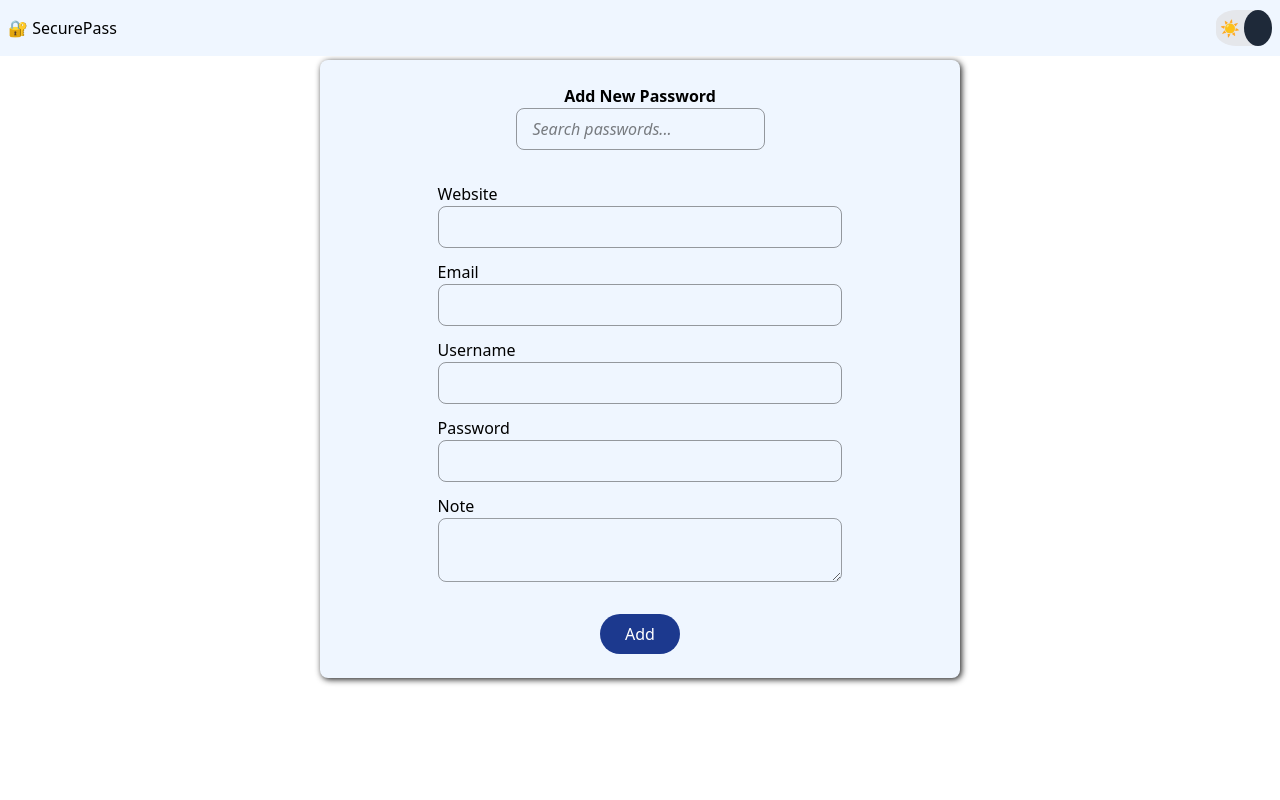
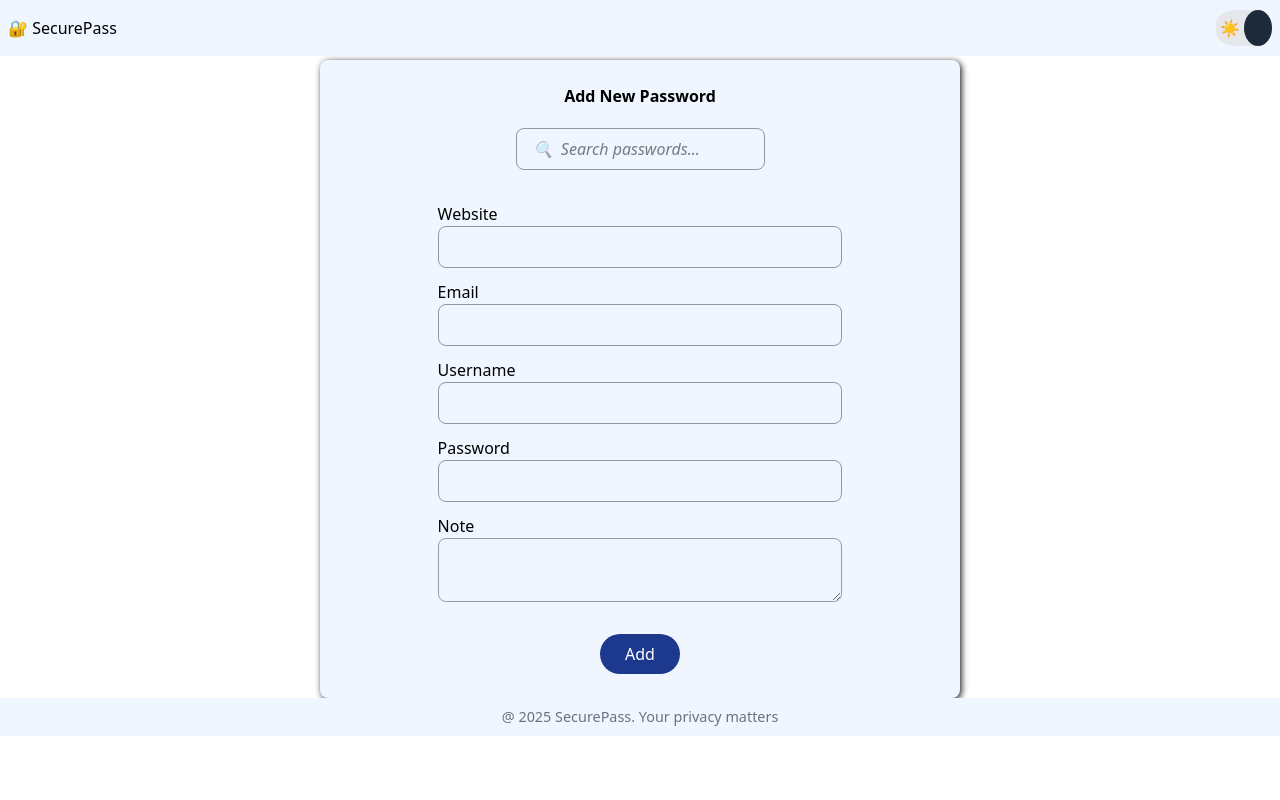
Before and after one commit to warlordtm/SecurePass, a React (Vite) app: page / in a window 1280 px wide. Both pictures are taken after typing "Sample123", "Sample" into the empty fields and a click on the button "LOCK". Shown: the top 800 px of the page. Built offline with nearby package versions, Linux system fonts and the light colour scheme.

Commit message:
Fix UI design

```diff
--- a/src/components/App.tsx
+++ b/src/components/App.tsx
@@ -9,7 +9,6 @@ function App() {
     <main className='main-section'>
       <Header/>
       <PasswordForm/>
-      <Footer/>
     </main>
   )
 }
--- a/src/components/MasterPasswordPrompt.tsx
+++ b/src/components/MasterPasswordPrompt.tsx
@@ -31,6 +31,7 @@ function MasterPasswordPrompt({ onSubmit }: Props) {
   }
 
   return (
+    <>
       <div className="master-password-prompt">
         {!localStorage.getItem("card") ? <h2>CREATE MASTER PASSWORD</h2> : <h2>ENTER MASTER PASSWORD</h2>}
         <form onSubmit={handleSubmit}>
@@ -74,6 +75,7 @@ function MasterPasswordPrompt({ onSubmit }: Props) {
         - reset password -
         </button>}
       </div>
+    </>
   )
 }
 
--- a/src/components/PasswordForm.tsx
+++ b/src/components/PasswordForm.tsx
@@ -3,6 +3,7 @@ import { useState, useEffect } from "react"
 import "../styles/PasswordForm.css"
 import CryptoJS from "crypto-js"
 import MasterPasswordPrompt from "./MasterPasswordPrompt"
+import Footer from "./Footer"
 
 type formData = {
   website?: string
@@ -111,10 +112,10 @@ function PasswordForm() {
       <section className="password-form-section">
         <h2>{editIndex !== null ? "Edit Password" : "Add New Password"}</h2>
 
-        {/* 🔍 Search Filter */}
+        {/*  Search Filter */}
         <input
           type="text"
-          placeholder="Search passwords..."
+          placeholder="🔍  Search passwords..."
           value={searchTerm}
           onChange={e => setSearchTerm(e.target.value)}
           className="input search-input"
@@ -180,6 +181,7 @@ function PasswordForm() {
       </section>
 
       <>{getCard}</>
+      <Footer/>
     </>
   )
 }
--- a/src/styles/Footer.css
+++ b/src/styles/Footer.css
@@ -2,7 +2,7 @@
 @custom-variant dark (&:where(.dark, .dark *));
 
 .footer-section{
-  @apply w-full p-2 text-center absolute bg-blue-50 -bottom-100 dark:bg-stone-900
+  @apply w-full p-2 text-center  bg-blue-50 bottom-0 dark:bg-stone-900
 }
 
 .footer-section p{
--- a/src/styles/MasterPasswordPrompt.css
+++ b/src/styles/MasterPasswordPrompt.css
@@ -5,7 +5,7 @@
 {
   @apply bg-blue-50 mt-21 flex flex-col justify-center w-[85%] items-center py-4 rounded-lg
 
-  dark:bg-stone-900
+  dark:bg-stone-900 mb-50
 
   sm:w-[50%] sm:mt-15
 }
--- a/src/styles/PasswordCard.css
+++ b/src/styles/PasswordCard.css
@@ -2,7 +2,7 @@
 @custom-variant dark (&:where(.dark, .dark *));
 
 .password-card-section{
-   @apply flex w-[90%] p-4 justify-between items-center rounded-lg mt-8 bg-blue-50
+   @apply flex w-[90%] p-4 justify-between items-center rounded-lg my-8 bg-blue-50
    dark:bg-stone-900
 
    sm:w-[50%]
--- a/src/styles/PasswordForm.css
+++ b/src/styles/PasswordForm.css
@@ -63,3 +63,7 @@ form{
 .btn-div{
   @apply flex justify-center items-center w-[100%] mt-4
 }
+
+.search-input{
+  @apply mt-5
+}
```
Also changed, not shown: src/styles/App.css (line endings or trailing spaces). Lines whose indentation alone changed are shown as unchanged.
